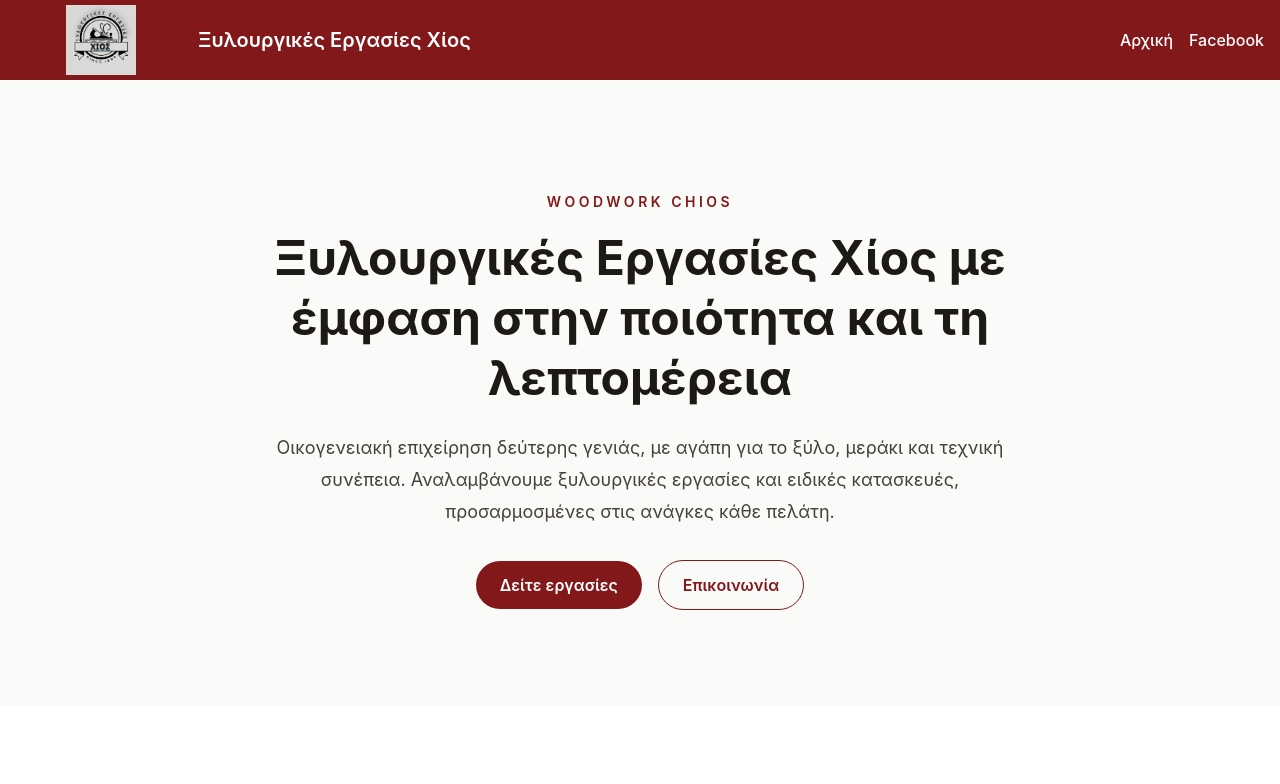
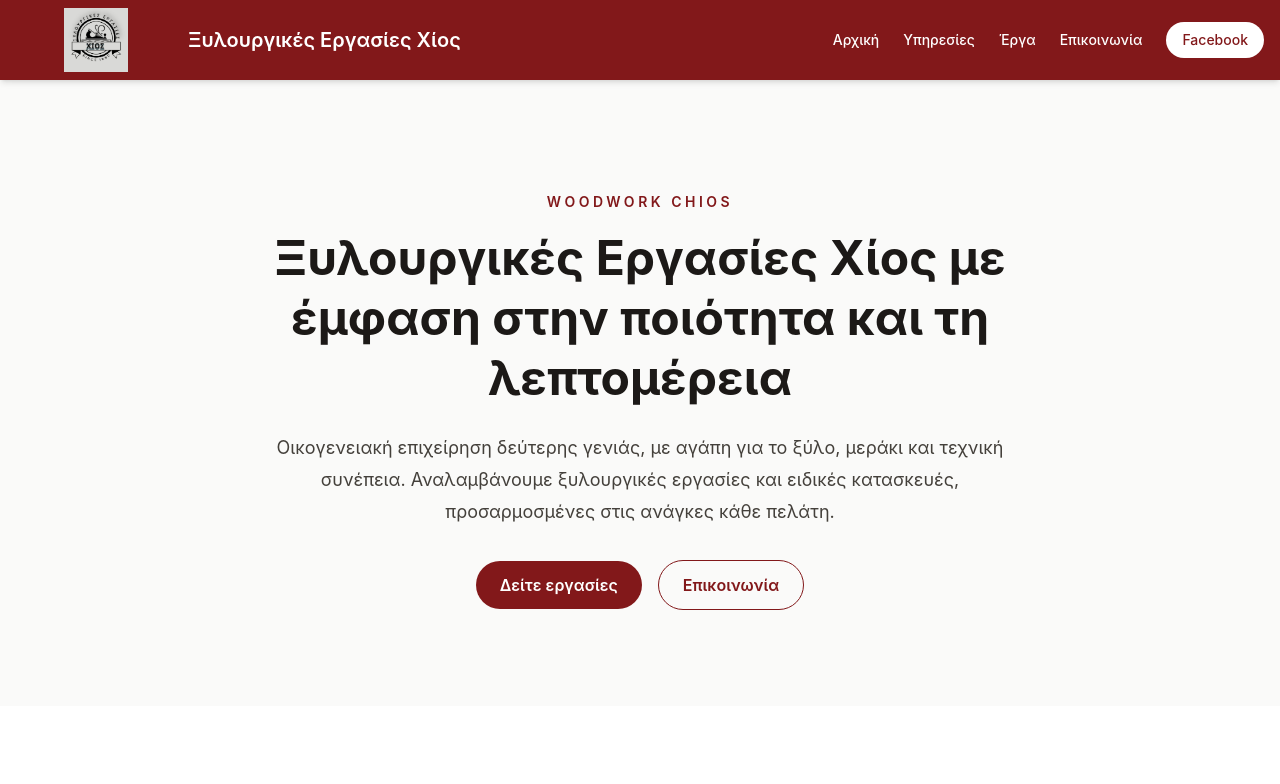
Before and after one commit to jroumpekas/woodwork-chios, a React (Vite) app: page / in a window 1280 px wide. Shown: the top 784 px of the page. Built offline with nearby package versions, Linux system fonts and the light colour scheme.

Commit message:
feat(header): add responsive navigation menu

```diff
--- a/src/components/Header.tsx
+++ b/src/components/Header.tsx
@@ -1,26 +1,113 @@
+import {useState} from "react";
+import {Link} from "react-router-dom";
+
+import logo from "../assets/logo.png";
+
 const Header = () => {
+    const [isOpen, setIsOpen] = useState(false);
+
+    const closeMenu = () => {
+        setIsOpen(false);
+    };
+
     return (
-        <header className="bg-red-900 fixed top-0 left-0 w-full z-50">
-            <div className="container mx-auto px-4 h-20 flex items-center justify-between">
-                <a href="/" className="flex items-center gap-3 no-underline">
+        <header className="fixed top-0 left-0 z-50 w-full bg-red-900 shadow-md">
+            <div className="container mx-auto flex h-20 items-center justify-between px-4">
+                <Link
+                    to="/"
+                    onClick={closeMenu}
+                    className="flex items-center gap-3 no-underline"
+                >
                     <img
-                        src="./src/assets/logo.png"
+                        src={logo}
                         alt="Woodwork Chios Logo"
-                        className="h-[70px] w-[170px] object-contain"
+                        className="h-14 w-32 object-contain sm:h-16 sm:w-40"
                     />
 
-                    <span className="text-white text-xl font-semibold">
+                    <span className="hidden text-lg font-semibold text-white md:block lg:text-xl">
             Ξυλουργικές Εργασίες Χίος
           </span>
-                </a>
+                </Link>
 
-                <nav className="flex gap-4 text-white font-medium">
-                    <a href="/">Αρχική</a>
+                <button
+                    type="button"
+                    onClick={() => setIsOpen((prev) => !prev)}
+                    className="rounded-md border border-white/40 px-3 py-2 text-sm font-medium text-white md:hidden"
+                    aria-label="Άνοιγμα μενού"
+                >
+                    Μενού
+                </button>
 
-                    <a href="https://www.facebook.com/./src/assets/logo.png " target="_blank"
-                       rel="noopener noreferrer">Facebook</a>
+                <nav className="hidden items-center gap-6 text-sm font-medium text-white md:flex">
+                    <Link
+                        to="/"
+                        onClick={() => {
+                            closeMenu();
+
+                            setTimeout(() => {
+                                window.scrollTo({
+                                    top: 0,
+                                    behavior: "smooth",
+                                });
+                            }, 0);
+                        }}
+                    >
+                        Αρχική
+                    </Link>
+                    <a href="/#services" className="transition hover:text-stone-200">
+                        Υπηρεσίες
+                    </a>
+
+                    <a href="/#works" className="transition hover:text-stone-200">
+                        Έργα
+                    </a>
+
+                    <a href="/#contact" className="transition hover:text-stone-200">
+                        Επικοινωνία
+                    </a>
+
+                    <a
+                        href="https://www.facebook.com/"
+                        target="_blank"
+                        rel="noopener noreferrer"
+                        className="rounded-full bg-white px-4 py-2 text-red-900 transition hover:bg-stone-100"
+                    >
+                        Facebook
+                    </a>
                 </nav>
             </div>
+
+            {isOpen && (
+                <nav className="border-t border-white/20 bg-red-900 px-4 py-4 text-white md:hidden">
+                    <div className="flex flex-col gap-4 text-sm font-medium">
+                        <Link to="/" onClick={closeMenu}>
+                            Αρχική
+                        </Link>
+
+                        <a href="/#services" onClick={closeMenu}>
+                            Υπηρεσίες
+                        </a>
+
+                        <a href="/#works" onClick={closeMenu}>
+                            Έργα
+                        </a>
+
+                        <a href="/#contact" onClick={closeMenu}>
+                            Επικοινωνία
+                        </a>
+
+                        <a
+                            href="https://www.facebook.com/"
+                            target="_blank"
+                            rel="noopener noreferrer"
+                            onClick={closeMenu}
+                            className="w-fit rounded-full bg-white px-4 py-2 text-red-900"
+                        >
+                            Facebook
+                        </a>
+                    </div>
+                </nav>
+            )}
         </header>
     );
 };
```
